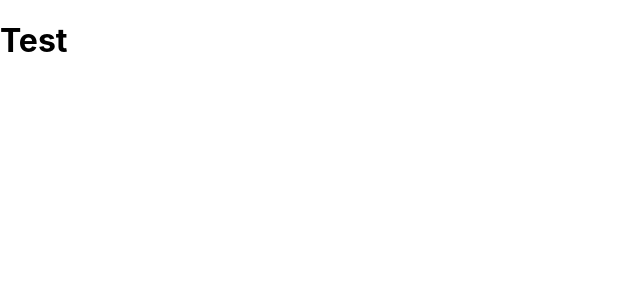
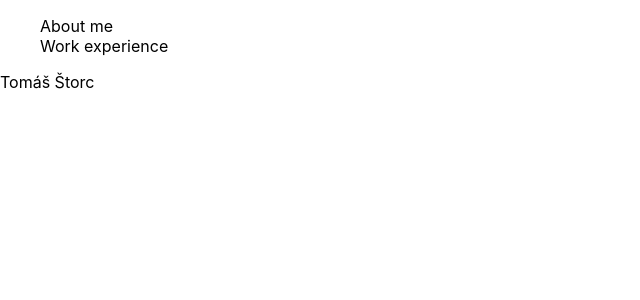
Before and after one commit to Tom1k98/my-cv, a Next.js app: page / in a window 1280 px wide. Shown: the top 300 px of the page, without its empty margins (0-640 px from the left). Built offline with nearby package versions, Linux system fonts and the light colour scheme.

Commit message:
prepared next app for cv

```diff
--- a/componenets/Header/Header.js
+++ b/componenets/Header/Header.js
@@ -1,11 +1,8 @@
 import React from "react";
+import headerStyles from "./Header.module.scss";
 
 function Header() {
-  return (
-    <div>
-      <h1>Test</h1>
-    </div>
-  );
+  return <header className={headerStyles.header}>Tomáš Štorc</header>;
 }
 
 export default Header;
--- /dev/null
+++ b/componenets/Header/Header.module.scss
@@ -0,0 +1,3 @@
+.header {
+  height: 95vh;
+}
--- /dev/null
+++ b/componenets/Navbar/Navbar.js
@@ -0,0 +1,15 @@
+import React from "react";
+import navbarStyles from "./Navbar.module.scss";
+
+function Navbar() {
+  return (
+    <nav className={navbarStyles.navbar}>
+      <ul className={navbarStyles.links}>
+        <li>About me</li>
+        <li>Work experience</li>
+      </ul>
+    </nav>
+  );
+}
+
+export default Navbar;
--- /dev/null
+++ b/componenets/Navbar/Navbar.module.scss
@@ -0,0 +1,7 @@
+.navbar {
+  margin-bottom: 1px solid black;
+
+  li {
+    list-style: none;
+  }
+}
--- a/package.json
+++ b/package.json
@@ -10,6 +10,7 @@
   "dependencies": {
     "next": "10.2.3",
     "react": "17.0.2",
-    "react-dom": "17.0.2"
+    "react-dom": "17.0.2",
+    "sass": "^1.34.0"
   }
 }
--- a/pages/_app.js
+++ b/pages/_app.js
@@ -1,7 +1,7 @@
-import '../styles/globals.css'
+import "../styles/globals.scss";
 
 function MyApp({ Component, pageProps }) {
-  return <Component {...pageProps} />
+  return <Component {...pageProps} />;
 }
 
-export default MyApp
+export default MyApp;
--- a/pages/index.js
+++ b/pages/index.js
@@ -1,8 +1,10 @@
 import React from "react";
 import Header from "../componenets/Header/Header";
+import Navbar from "../componenets/Navbar/Navbar";
 function App() {
   return (
     <div>
+      <Navbar />
       <Header />
     </div>
   );
```
Also changed, not shown: styles/globals.scss (renamed from styles/globals.css), 1 other file (tests, documents, lock files or other folders).
